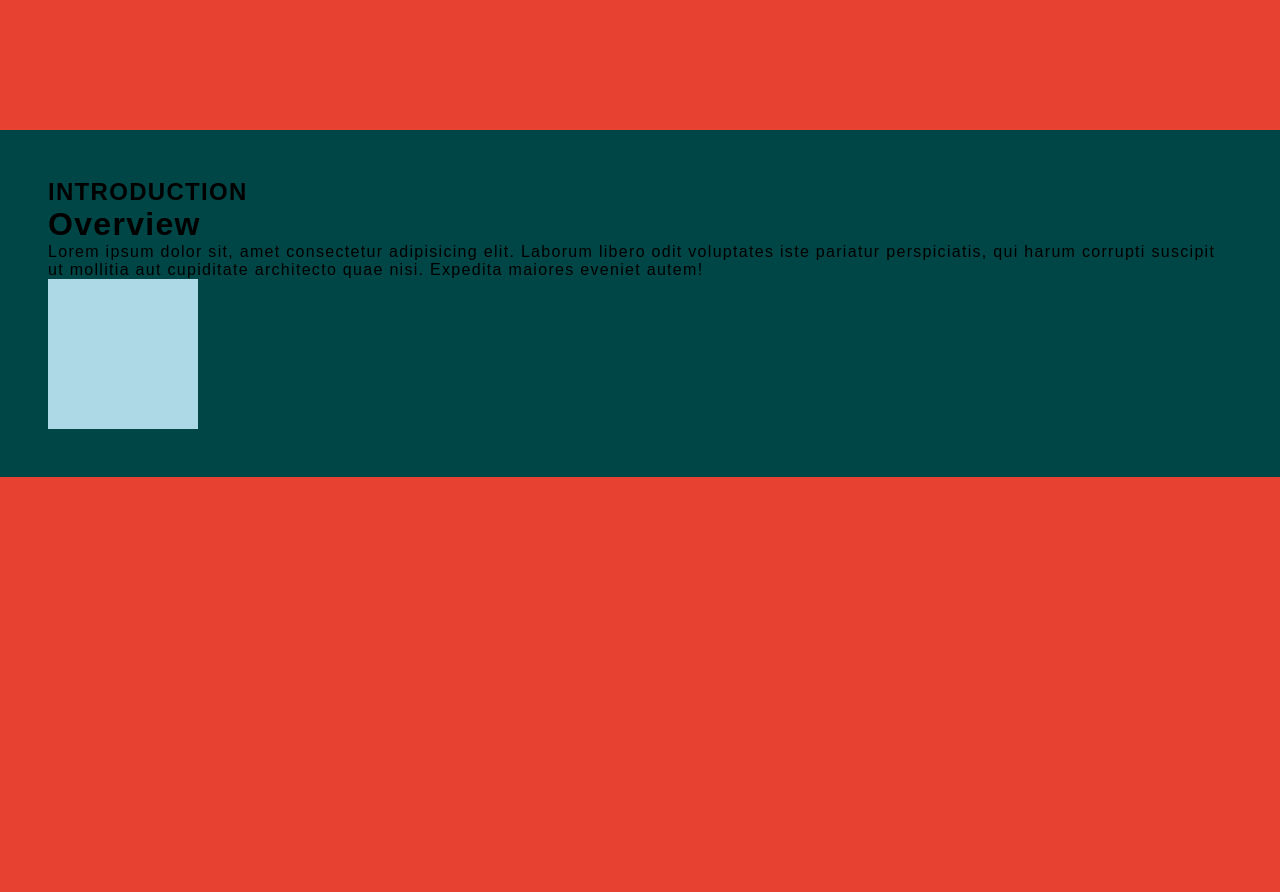
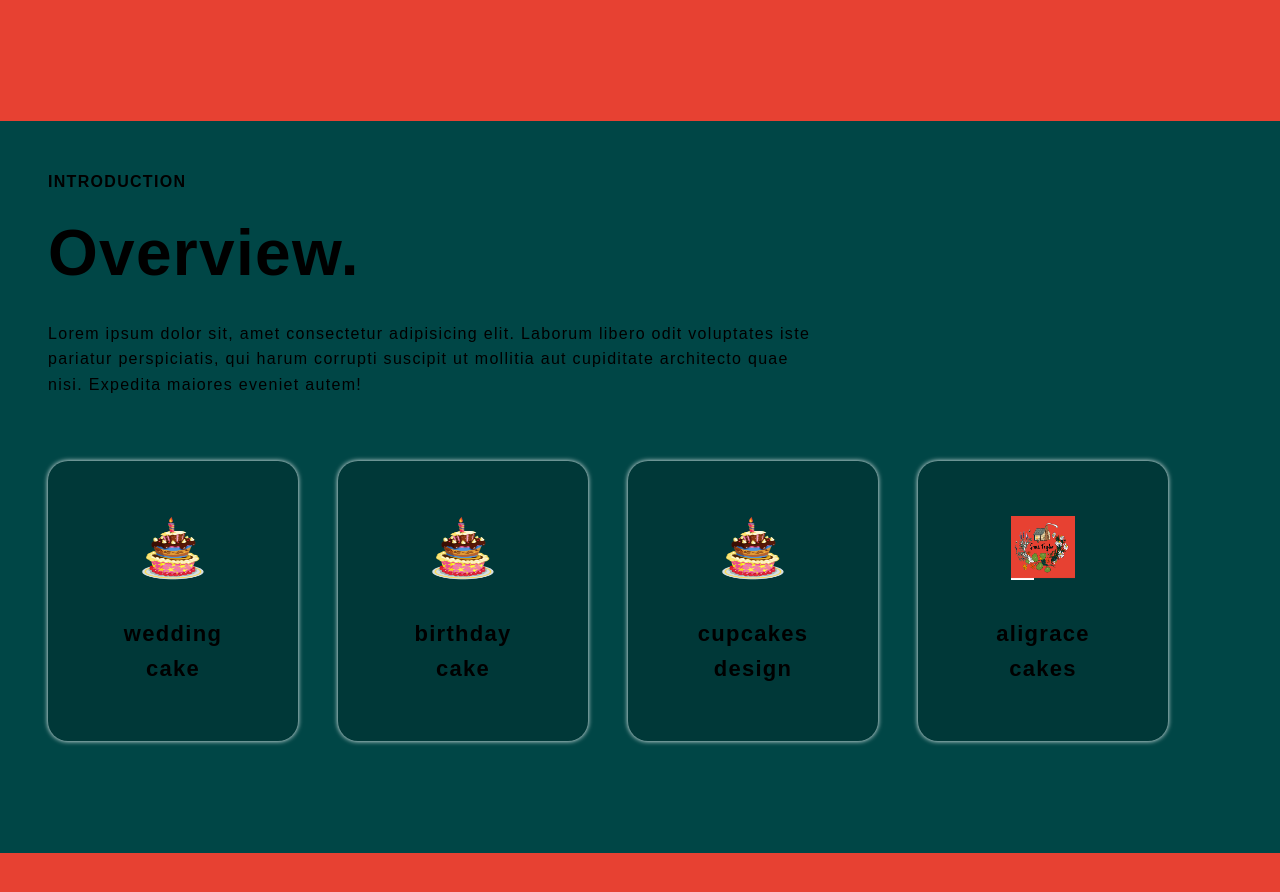
Before and after one commit to NNahkan/Bakery-Website, a React (Vite) app: page / in a window 1280 px wide. Shown: the part 700-1592 px from the top of the page. Before the commit the page ends 1257 px from the top, so only its background shows below. Built offline with nearby package versions, Linux system fonts and the light colour scheme.

Commit message:
start adding animations

```diff
--- /dev/null
+++ b/src/assets/index.js
@@ -0,0 +1,2 @@
+export { default as grace } from "./grace.png";
+export { default as birthdayCake } from "./birthdayCake.png";
--- a/src/components/About/About.jsx
+++ b/src/components/About/About.jsx
@@ -1,20 +1,32 @@
 import React from "react";
 import s from "./About.module.css";
+import { services } from "../../constants";
+
+const ServiceCard = ({ title, icon }) => {
+  return (
+    <div className={s.box}>
+      <img src={icon} alt="" />
+      <h2>{title}</h2>
+    </div>
+  );
+};
 
 const About = () => {
   return (
     <div className={s.aboutContainer}>
       <div className="container">
-        <h2>INTRODUCTION</h2>
-        <h1>Overview</h1>
-        <p>
+        <h4>INTRODUCTION</h4>
+        <h1>Overview.</h1>
+        <p className={s.parap}>
           Lorem ipsum dolor sit, amet consectetur adipisicing elit. Laborum
           libero odit voluptates iste pariatur perspiciatis, qui harum corrupti
           suscipit ut mollitia aut cupiditate architecto quae nisi. Expedita
           maiores eveniet autem!
         </p>
-        <div>
-          <div className={s.box}></div>
+        <div className={s.cardsWrap}>
+          {services.map((item, index) => (
+            <ServiceCard key={item.title} index={index} {...item} />
+          ))}
         </div>
       </div>
     </div>
--- a/src/components/About/About.module.css
+++ b/src/components/About/About.module.css
@@ -1,11 +1,45 @@
 .aboutContainer {
-	margin: 5rem 0;
-	padding: 3rem;
-	background-color: #004646;
+  margin: 5rem 0;
+  padding: 3rem;
+  background-color: #004646;
+}
+
+.aboutContainer h1 {
+  margin: 0.5rem 0;
+}
+
+.parap {
+  max-width: 48rem;
+  margin: 1rem 0;
+}
+
+.cardsWrap {
+  display: flex;
+  flex-wrap: wrap;
+
+  margin: 4rem 0;
+  gap: 2.5rem;
 }
 
 .box {
-	width: 150px;
-	height: 150px;
-	background-color: lightblue;
+  display: flex;
+  flex-direction: column;
+  align-items: center;
+  justify-content: space-evenly;
+  padding: 1.2rem 3rem;
+  width: 250px;
+  min-height: 280px;
+  background-color: rgba(0, 0, 0, 0.2);
+  border-radius: 20px;
+  box-shadow: 0 0 5px white;
 }
+
+.box h2 {
+  font-size: 22px;
+  text-align: center;
+}
+
+.box img {
+  width: 64px;
+  height: 64px;
+}
--- a/src/components/Hero/Hero.jsx
+++ b/src/components/Hero/Hero.jsx
@@ -1,6 +1,6 @@
 import React from "react";
 import s from "./Hero.module.css";
-import cake from "../../assets/birthday-cake.png";
+import cake from "../../assets/birthdayCake.png";
 import grace from "../../assets/grace.png";
 
 const Hero = () => {
--- a/src/components/Hero/Hero.module.css
+++ b/src/components/Hero/Hero.module.css
@@ -1,6 +1,6 @@
 .heroContainer {
   padding: 4rem;
-  margin-bottom:  4rem;
+  margin-bottom: 4rem;
   position: relative;
 }
 
@@ -34,7 +34,6 @@
 }
 
 .myName {
-  font-size: 4em;
   margin-bottom: 1rem;
   position: relative;
 }
@@ -55,11 +54,11 @@
 }
 
 .signatureHolder {
-	margin-top: 5rem;
-	text-align: center;
+  margin-top: 5rem;
+  text-align: center;
 }
 
 .signatureHolder img {
-	width: 50%;
-	background-color: white;
+  width: 50%;
+  background-color: white;
 }
--- a/src/components/Navbar/Navbar.jsx
+++ b/src/components/Navbar/Navbar.jsx
@@ -5,7 +5,7 @@ const Navbar = () => {
   return (
     <div className={s.navbarMain}>
       <div className={`${s.navbarFlex} container`}>
-        <div style={{ width: "80px", height: "80px", background: "white" }} />
+        <div style={{ width: "100px", height: "50px", background: "white" }} />
         <ul className={s.ulList}>
           <li>
             <button>About</button>
--- a/src/components/Navbar/Navbar.module.css
+++ b/src/components/Navbar/Navbar.module.css
@@ -1,6 +1,9 @@
 .navbarMain {
-  padding: 2rem ;
+  padding: 1rem ;
+  position: sticky;
+  top: 0;
   background-color: black;
+  z-index: 10;
 }
 
 .navbarFlex {
@@ -14,5 +17,5 @@
 }
 
 .ulList li {
-  margin-right: 4rem;
+  margin-left: 4rem;
 }
--- /dev/null
+++ b/src/constants/index.js
@@ -0,0 +1,22 @@
+import { birthdayCake, grace } from "../assets";
+
+const services = [
+  {
+    title: "wedding cake",
+    icon: birthdayCake,
+  },
+  {
+    title: "birthday cake",
+    icon: birthdayCake,
+  },
+  {
+    title: "cupcakes design",
+    icon: birthdayCake,
+  },
+  {
+    title: "aligrace cakes",
+    icon: grace,
+  },
+];
+
+export { services };
--- a/src/index.css
+++ b/src/index.css
@@ -5,7 +5,9 @@
   font-family: "Poppins", sans-serif;
   scroll-behavior: smooth;
   color-scheme: light dark;
+  box-sizing: border-box;
   letter-spacing: 1.3px;
+  line-height: 1.6;
 }
 
 body {
@@ -20,6 +22,10 @@ ul {
   list-style: none;
   margin: 0;
   padding: 0;
+}
+
+h1 {
+  font-size: 4em;
 }
 
 .container {
```
Also changed, not shown: src/assets/birthdayCake.png (renamed from src/assets/birthday-cake.png).
